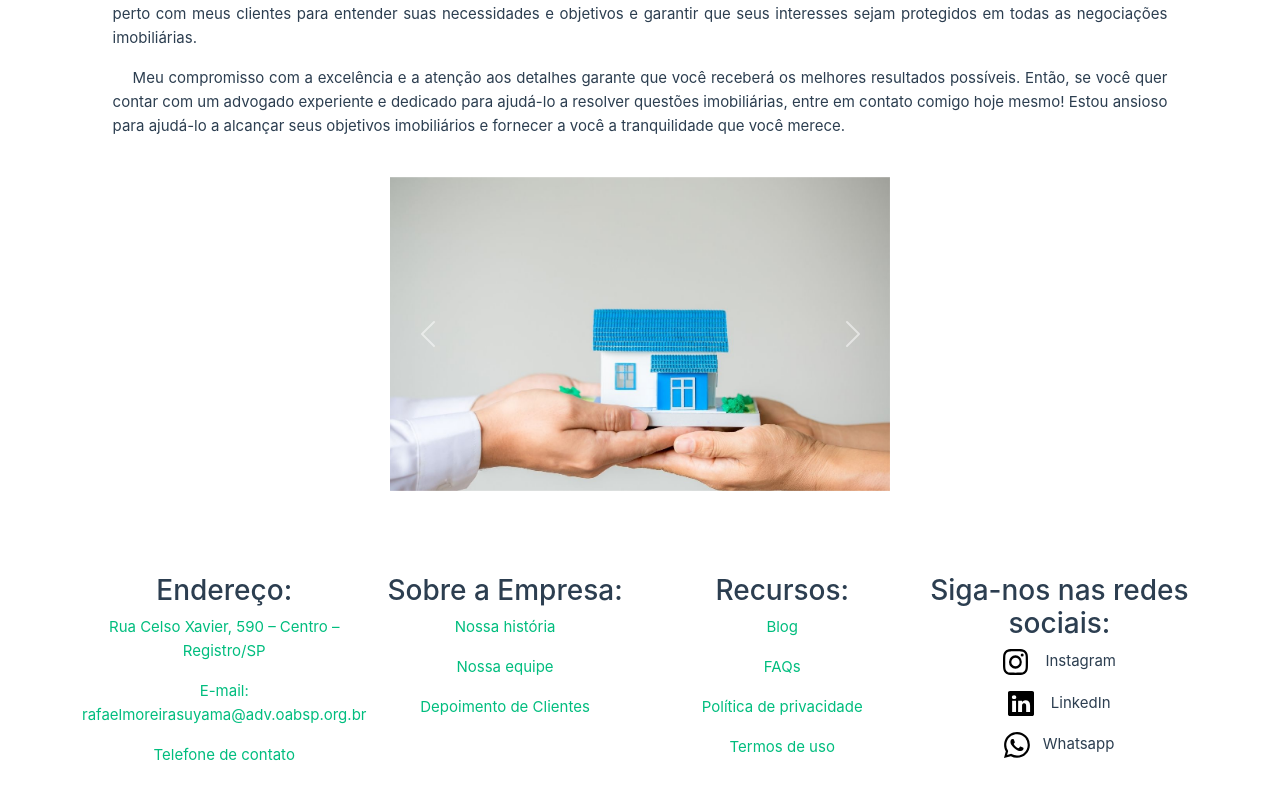
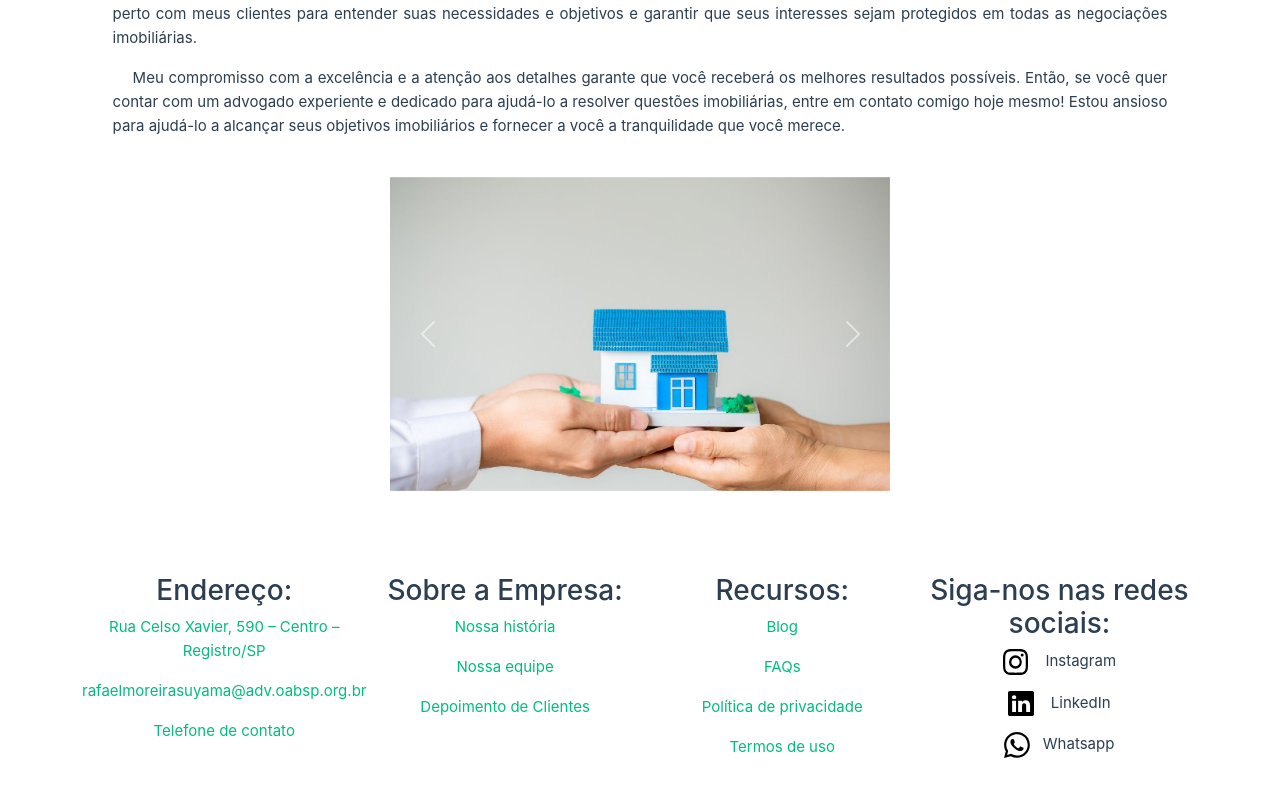
Before and after one commit to RMSuyama/imobiliario, a Vue app: page / in a window 1280 px wide. Shown: the part 449-1249 px from the top of the page. Built offline with nearby package versions, Linux system fonts and the light colour scheme.

Commit message:
alterei o e-mail, deixei somente o endereço

```diff
--- a/src/App.vue
+++ b/src/App.vue
@@ -96,7 +96,7 @@
 
                   <h3>Endereço:</h3>
                    <p><a href="https://www.google.com/maps/@-24.4945346,-47.8467756,21z">Rua Celso Xavier, 590 – Centro – Registro/SP</a></p>
-                   <p><a href="http://www.google.com">E-mail: rafaelmoreirasuyama@adv.oabsp.org.br</a></p>
+                   <p><a href="http://www.google.com">rafaelmoreirasuyama@adv.oabsp.org.br</a></p>
                    <p><a href="http://www.google.com">Telefone de contato</a></p>
                   </div>
                   <div id="recursos">
```
